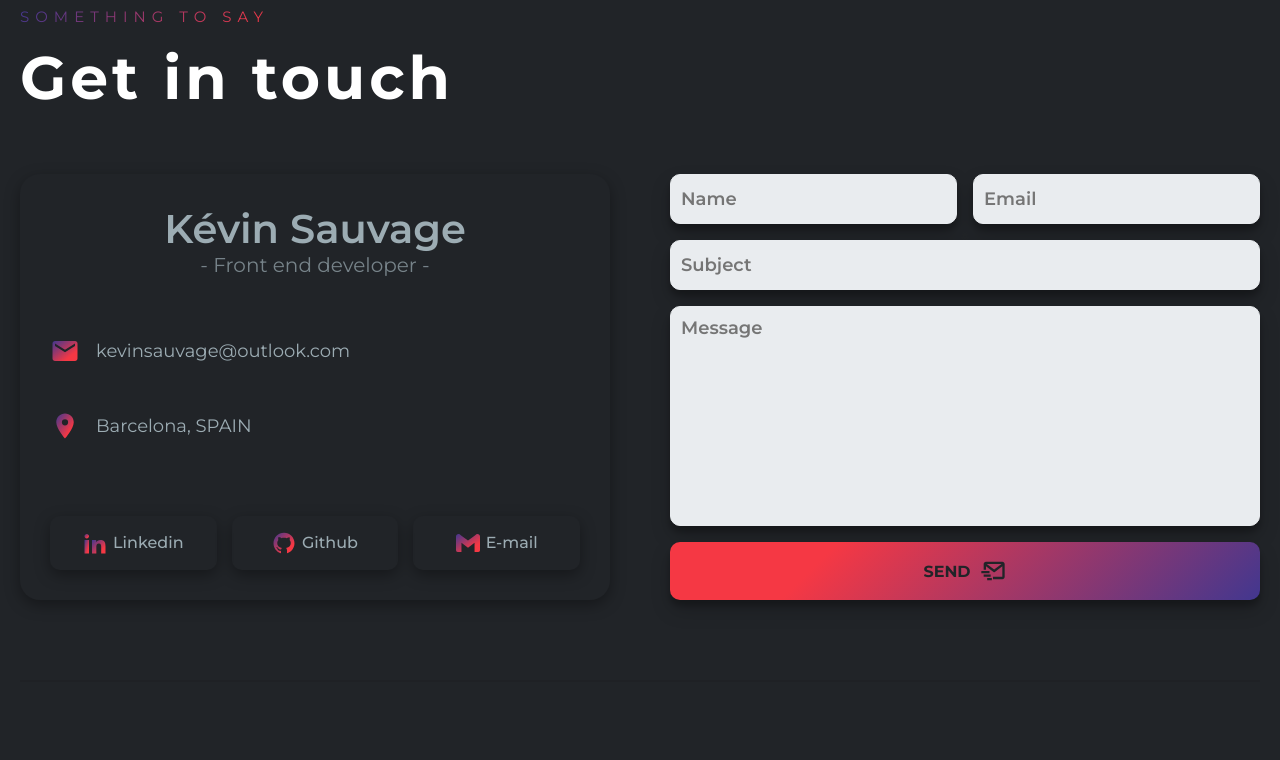
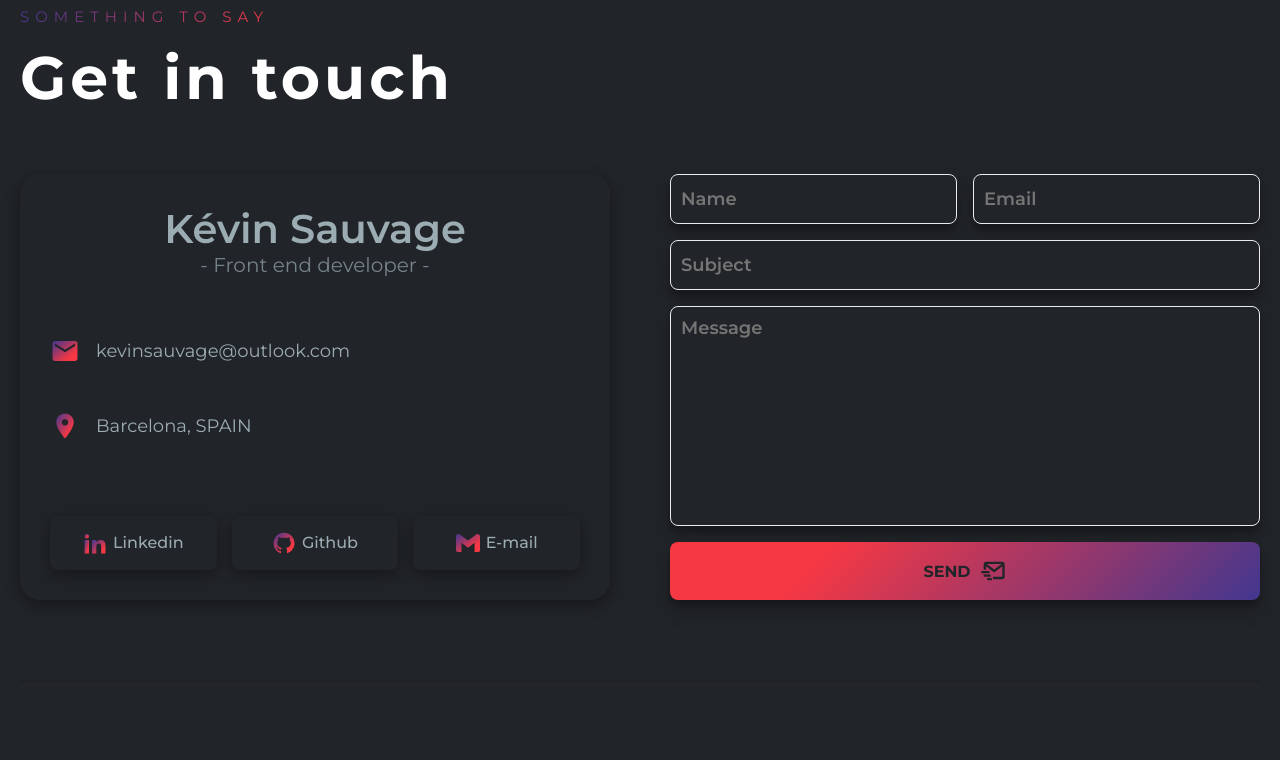
Before and after one commit to kevinsauvage/next-portfolio, a Next.js app: page / in a window 1280 px wide. Shown: the part 3309-4069 px from the top of the page. Built offline with nearby package versions, Linux system fonts and the light colour scheme.

Commit message:
improving style

```diff
--- a/src/component/Contact/Contact.module.scss
+++ b/src/component/Contact/Contact.module.scss
@@ -52,17 +52,18 @@
   &__form-input {
     margin-bottom: 1rem;
     min-height: 50px;
-    background: #e9ecef;
+    background: $color_1;
     border: 1px solid #e9ecef;
     border-radius: $radius_2;
     padding-left: 10px;
     width: 100%;
     font-weight: 600;
     box-shadow: $shadow_2;
+    color: #e9ecef;
   }
 
   &__form-text-area {
-    background: #e9ecef;
+    background: $color_1;
     border: 1px solid #e9ecef;
     border-radius: $radius_2;
     padding-left: 10px;
@@ -73,6 +74,8 @@
     resize: none;
     font-weight: 600;
     box-shadow: $shadow_2;
+    color: #e9ecef;
+
 
     @include respond(laptop_l) {
       max-height: 220px;
--- a/styles/variables.scss
+++ b/styles/variables.scss
@@ -2,5 +2,5 @@ $shadow_1: rgba(0, 0, 0, 0.35) 0px 5px 15px;
 $shadow_2: rgba(0, 0, 0, 0.19) 0px 10px 20px,
 rgba(0, 0, 0, 0.23) 0px 6px 6px;
 $radius_1: 20px;
-$radius_2: 10px;
+$radius_2: 8px;
 $gradient_1: linear-gradient(315deg, #42378f 0%, #f53844 74%);
```
